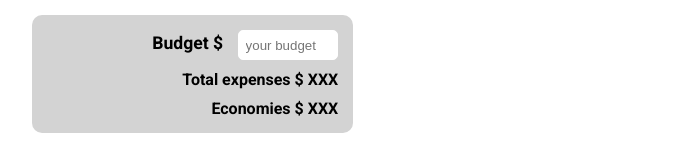
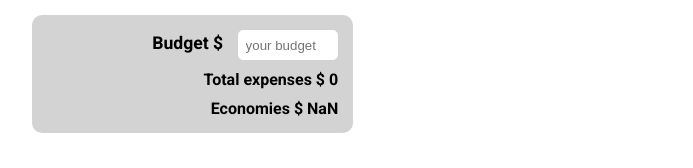
Before and after one commit to jakubchmielewsky/Expenses-calculator, a React (Create React App) app: page / in a window 1280 px wide. Shown: the part 373-541 px from the top of the page, without its empty margins (194-887 px from the left). Built offline with nearby package versions, Linux system fonts and the light colour scheme.

Commit message:
relocate form states to context

```diff
--- a/src/App.jsx
+++ b/src/App.jsx
@@ -3,7 +3,7 @@ import "./App.css"
 import ExpensesCalculator from "./ExpensesCalculator";
 
 //context
-import { ExpenseProvider } from "./context/ExpenseContext";
+import { ExpenseProvider } from "./context/ExpensesContext";
 
 
 function App() {
--- a/src/components/ExpenseForm/ExpenseForm.jsx
+++ b/src/components/ExpenseForm/ExpenseForm.jsx
@@ -7,16 +7,12 @@ import Button from "../Shared/Button";
 import InputGroup from "../Shared/InputGroup"
 
 //context
-import { ExpenseContext } from "../../context/ExpenseContext";
+import { ExpenseContext } from "../../context/ExpensesContext";
 
 
 
-export default function ExpenseForm(params) {
-    const {addExpense} = useContext(ExpenseContext);
-
-    const [date,setDate]= useState("");
-    const [title,setTitle]= useState("");
-    const [amount,setAmount]= useState("");
+export default function ExpenseForm() {
+    const {addExpense,date,setDate,title,setTitle,amount,setAmount} = useContext(ExpenseContext);
 
 
 
--- a/src/components/ExpenseItem/ExpenseItem.jsx
+++ b/src/components/ExpenseItem/ExpenseItem.jsx
@@ -7,7 +7,7 @@ import { ExpenseItemContainer } from "./ExpenseItem.style";
 import Button from "../Shared/Button";
 
 //context
-import { ExpenseContext } from "../../context/ExpenseContext";
+import { ExpenseContext } from "../../context/ExpensesContext";
 
 
 export default function ExpenseItem({expense}){
--- a/src/components/ExpensesList/ExpensesList.jsx
+++ b/src/components/ExpensesList/ExpensesList.jsx
@@ -4,7 +4,7 @@ import React, { useContext,useEffect } from "react";
 import ExpenseItem from "../ExpenseItem/ExpenseItem";
 
 //context
-import { ExpenseContext } from "../../context/ExpenseContext";
+import { ExpenseContext } from "../../context/ExpensesContext";
 
 //style
 import { ExpensesListContainer } from "./ExpensesList.style";
--- a/src/components/Summary/Summary.jsx
+++ b/src/components/Summary/Summary.jsx
@@ -1,16 +1,35 @@
-import React from "react";
+import React, { useContext, useEffect, useState } from "react";
 import { SummaryContainer } from "./Summary.style";
 
 //components
 import InputGroup from "../Shared/InputGroup";
 
+//context
+import { ExpenseContext } from "../../context/ExpensesContext";
 
 export default function Summary(){
+    const {expenses} = useContext(ExpenseContext);
+
+    const [budget,setBudget]= useState();
+
+    const handleBudgetChange=(e)=>{
+        setBudget(e.target.value);
+    };
+
+
     return(
         <SummaryContainer>
-            <InputGroup label={"Budget $ "} type={"number"} placeholder={"your budget"}/>
-            <h4>Total expenses $ {"XXX"}</h4>
-            <h4>Economies $ {"XXX"}</h4>
+            <InputGroup label={"Budget $ "} type={"number"} placeholder={"your budget"} value={budget} onChange={handleBudgetChange}/>
+            <h4>Total expenses $ {calcTotalExpenses(budget,expenses)}</h4>
+            <h4>Economies $ {budget-calcTotalExpenses(budget,expenses)}</h4>
         </SummaryContainer>
     )
-}
+};
+
+function calcTotalExpenses(budget,expenses){
+    return(
+        expenses.reduce((total,expense)=>{
+            return total +=parseInt(expense.amount,10);
+        }, 0)
+    )
+};
--- a/src/context/ExpenseContext.jsx
+++ b/src/context/ExpensesContext.jsx
@@ -6,6 +6,11 @@ const initialExpenses = localStorage.getItem("expenses") ? JSON.parse(localStora
 
 export const ExpenseProvider = ({children}) =>{
     const [expenses, setExpenses] = useState(initialExpenses);
+
+    //form state
+    const [date,setDate]= useState("");
+    const [title,setTitle]= useState("");
+    const [amount,setAmount]= useState("");
 
     const addExpense = (expense) => {
         setExpenses([...expenses, expense]);
@@ -16,7 +21,19 @@ export const ExpenseProvider = ({children}) =>{
     };
 
     return(
-        <ExpenseContext.Provider value={{expenses, addExpense, removeExpense, setExpenses}}>
+        <ExpenseContext.Provider
+            value={{expenses,
+                addExpense,
+                removeExpense,
+                setExpenses,
+                date,
+                setDate,
+                title,
+                setTitle,
+                amount,
+                setAmount
+            }}
+        >
             {children}
         </ExpenseContext.Provider>
     );
```
